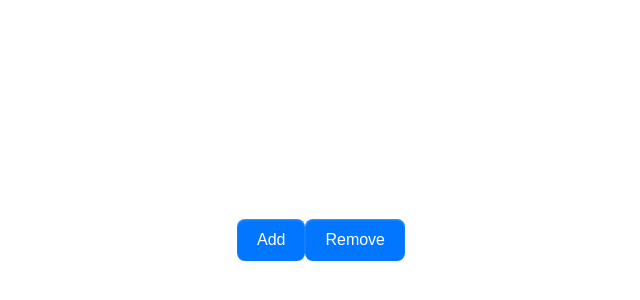
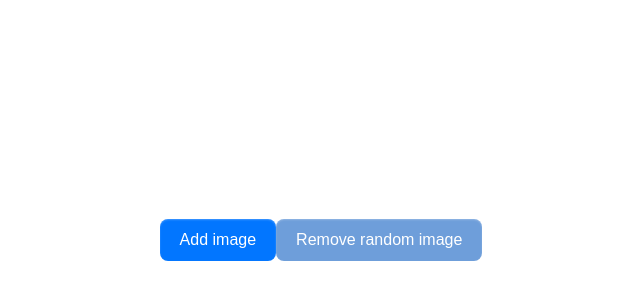
Before and after one commit to JoshuaIsrael/skuvantage-assessment, a React (Vite) app: page / in a window 1280 px wide. Shown: the part 160-460 px from the top of the page, without its empty margins (319-959 px from the left). Built offline with nearby package versions, Linux system fonts and the light colour scheme.

Commit message:
Changed button labels and added disabled logic for remove button

```diff
--- a/src/App.tsx
+++ b/src/App.tsx
@@ -1,4 +1,4 @@
-import { useState } from 'react';
+import { useMemo, useState } from 'react';
 import { Button, Image } from 'components';
 import { getRandomImage } from 'services/image';
 import styles from './App.module.scss';
@@ -11,6 +11,8 @@ export type ImageDetails = {
 function App() {
   const [images, setImages] = useState<ImageDetails[]>([]);
   const [isFetching, setIsFetching] = useState<boolean>(false);
+
+  const hasNoImage: boolean = useMemo(() => images.length === 0, [images]);
 
   const onAddImage = () => {
     setIsFetching(true);
@@ -47,10 +49,12 @@ function App() {
         ))}
       </div>
       <div className={styles.Actions}>
-        <Button isLoading={isFetching} onClick={onAddImage}>
-          Add
+        <Button onClick={onAddImage} isLoading={isFetching}>
+          Add image
         </Button>
-        <Button onClick={onRemoveRandomImage}>Remove</Button>
+        <Button onClick={onRemoveRandomImage} disabled={hasNoImage}>
+          Remove random image
+        </Button>
       </div>
     </div>
   );
--- a/src/components/button/index.tsx
+++ b/src/components/button/index.tsx
@@ -3,12 +3,18 @@ import { Spinner } from 'components';
 import styles from './style.module.scss';
 
 type ButtonProps = {
+  disabled?: boolean;
   isLoading?: boolean;
   children: ReactNode;
   onClick: () => void;
 };
 
-export default function Button({ isLoading, children, onClick }: ButtonProps) {
+export default function Button({
+  disabled,
+  isLoading,
+  children,
+  onClick,
+}: ButtonProps) {
   const onButtonClick = (event: React.MouseEvent<HTMLButtonElement>) => {
     event.preventDefault();
     onClick();
@@ -19,7 +25,7 @@ export default function Button({ isLoading, children, onClick }: ButtonProps) {
       type="submit"
       className={styles.Button}
       onClick={onButtonClick}
-      disabled={isLoading}
+      disabled={disabled || isLoading}
     >
       {isLoading ? <Spinner /> : null}
       {children}
@@ -28,5 +34,6 @@ export default function Button({ isLoading, children, onClick }: ButtonProps) {
 }
 
 Button.defaultProps = {
+  disabled: false,
   isLoading: false,
 };
```
